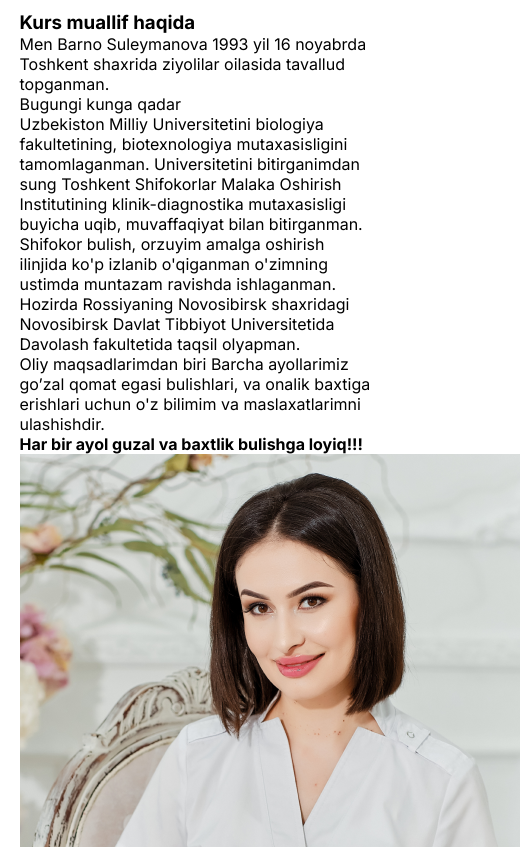
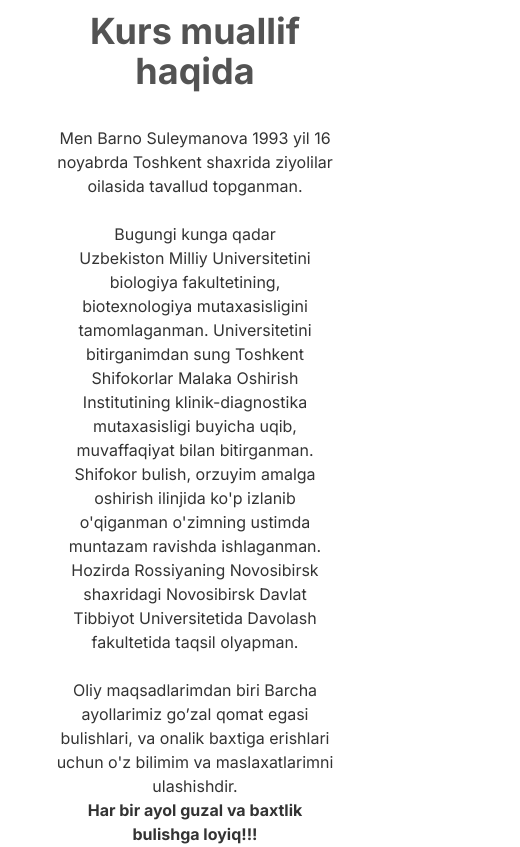
Before and after one commit to Salokhiddin99/barno-opa, a plain HTML site: page index.html in a window 390 px wide. Shown: the part 3740-4587 px from the top of the page, 520 px wide, since content can reach past the window. Drawn offline with Linux system fonts and the light colour scheme.

Commit message:
commitcsn

```diff
--- a/css/styles.css
+++ b/css/styles.css
@@ -23,10 +23,11 @@ a {
     height: 100%;
     background: url('/img/background.png');
 }
-.main-img{
+
+.main-img {
     position: relative;
-    top:4px;
-    height:100%;
+    top: 4px;
+    height: 100%;
 }
 
 .main-box {
@@ -103,9 +104,11 @@ a {
     width: 570px;
     border-radius: 10px;
 }
+
 .curs-card__link {
     margin-bottom: 20px;
 }
+
 .cours-link {
     font-weight: 500;
     font-size: 21.6522px;
@@ -118,6 +121,47 @@ a {
     margin-top: 80px;
 }
 
+.myself-box {
+    display: flex;
+    justify-content: space-between;
+    align-items: center;
+}
+
+.myself-text {
+    width: 570px;
+}
+
+.myself-text__title {
+    font-weight: 700;
+    font-size: 54px;
+    line-height: 64px;
+    color: rgba(40, 40, 40, 0.8);
+    margin-bottom: 45px;
+}
+
+.myself-text__subtitle {
+    font-size: 20px;
+    line-height: 24px;
+    color: rgba(0, 0, 0, 0.8);
+}
+
+.myself-img {
+    border-radius: 10px;
+    width: 480px;
+}
+.cours-end__page {
+    display: flex;
+    flex-direction: row-reverse;
+}
+.cours-end {
+    display: flex;
+    flex-direction: column;
+    align-items: flex-start;
+}
+
+.cours-videoyou {
+    margin-bottom: 20px;
+}
 @media only screen and (max-width: 1365px) {
     .maintext-title {
         font-size: 44px;
@@ -176,6 +220,23 @@ a {
         width: 450px;
     }
 
+    .myself-text {
+        width: 500px;
+    }
+
+    .myself-text__title {
+        font-size: 46px;
+        line-height: 54px;
+        margin-bottom: 40px;
+    }
+
+    .myself-text__subtitle {
+        font-size: 18px;
+    }
+
+    .myself-img {
+        width: 420px;
+    }
 }
 
 @media only screen and (max-width: 1065px) {
@@ -207,6 +268,24 @@ a {
 
     .curs-sale {
         width: 400px;
+    }
+
+    .myself-text {
+        width: 430px;
+    }
+
+    .myself-text__title {
+        font-size: 40px;
+        line-height: 46px;
+        margin-bottom: 35px;
+    }
+
+    .myself-text__subtitle {
+        font-size: 16px;
+    }
+
+    .myself-img {
+        width: 380px;
     }
 }
 
@@ -277,6 +356,37 @@ a {
         margin-left: 60px;
     }
 
+    .myself-box {
+        display: flex;
+        flex-direction: column;
+        align-items: center;
+    }
+
+    .myself-text {
+        width: 680px;
+        text-align: center;
+        margin-bottom: 40px;
+    }
+
+    .myself-text__title {
+        font-size: 54px;
+        line-height: 64px;
+    }
+
+    .myself-text__subtitle {
+        font-size: 20px;
+        line-height: 24px;
+    }
+
+    .myself-img {
+        width: 520px;
+    }
+
+    .cours-end {
+        display: flex;
+        flex-direction: column;
+        align-items: center;
+    }
 }
 
 @media only screen and (max-width: 768px) {
@@ -307,9 +417,20 @@ a {
         font-size: 19px;
     }
 
-    .curs-sale {
+    .curs-sale, .myself-text, .myself-img {
         width: 500px;
     }
+
+
+    .myself-text__title {
+        font-size: 50px;
+        line-height: 60px;
+    }
+
+    .myself-text__subtitle {
+        font-size: 19px;
+    }
+
 
 }
 
@@ -341,9 +462,17 @@ a {
         font-size: 18px;
     }
 
-    .curs-sale,
-    .curs-videos {
+    .curs-sale, .curs-videos, .myself-text, .myself-img {
         width: 380px;
+    }
+
+    .myself-text__title {
+        font-size: 40px;
+        line-height: 48px;
+    }
+
+    .myself-text__subtitle {
+        font-size: 18px;
     }
 }
 
@@ -373,7 +502,16 @@ a {
         font-size: 16px;
     }
 
-    .curs-sale {
+    .curs-sale, .myself-text, .myself-img {
         width: 280px;
     }
+
+    .myself-text__title {
+        font-size: 36px;
+        line-height: 40px;
+    }
+
+    .myself-text__subtitle {
+        font-size: 16px;
+    }
 }
--- a/index.html
+++ b/index.html
@@ -108,13 +108,30 @@
             <div class="myself-box">
                 <div class="myself-text">
                     <h3 class="myself-text__title">Kurs muallif haqida</h3>
-                    <p class="myself-text__subtitle">Men Barno Suleymanova 1993 yil 16 noyabrda Toshkent shaxrida ziyolilar oilasida tavallud topganman. <br> Bugungi kunga qadar <br> Uzbekiston Milliy Universitetini biologiya fakultetining, biotexnologiya mutaxasisligini tamomlaganman. Universitetini bitirganimdan sung Toshkent Shifokorlar Malaka Oshirish Institutining klinik-diagnostika mutaxasisligi buyicha uqib, muvaffaqiyat bilan bitirganman. Shifokor bulish, orzuyim amalga oshirish ilinjida ko'p izlanib o'qiganman o'zimning ustimda muntazam ravishda ishlaganman. Hozirda Rossiyaning Novosibirsk shaxridagi Novosibirsk Davlat Tibbiyot Universitetida Davolash fakultetida taqsil olyapman. <br> Oliy maqsadlarimdan biri Barcha ayollarimiz go’zal qomat egasi bulishlari, va onalik baxtiga erishlari uchun o'z bilimim va maslaxatlarimni ulashishdir. <br> <b>Har bir ayol guzal va baxtlik bulishga loyiq!!!</b>
+                    <p class="myself-text__subtitle">Men Barno Suleymanova 1993 yil 16 noyabrda Toshkent shaxrida ziyolilar oilasida tavallud topganman. <br><br> Bugungi kunga qadar <br> Uzbekiston Milliy Universitetini biologiya fakultetining, biotexnologiya mutaxasisligini tamomlaganman. Universitetini bitirganimdan sung Toshkent Shifokorlar Malaka Oshirish Institutining klinik-diagnostika mutaxasisligi buyicha uqib, muvaffaqiyat bilan bitirganman. Shifokor bulish, orzuyim amalga oshirish ilinjida ko'p izlanib o'qiganman o'zimning ustimda muntazam ravishda ishlaganman. Hozirda Rossiyaning Novosibirsk shaxridagi Novosibirsk Davlat Tibbiyot Universitetida Davolash fakultetida taqsil olyapman. <br><br> Oliy maqsadlarimdan biri Barcha ayollarimiz go’zal qomat egasi bulishlari, va onalik baxtiga erishlari uchun o'z bilimim va maslaxatlarimni ulashishdir. <br> <b>Har bir ayol guzal va baxtlik bulishga loyiq!!!</b>
                     </p>
                 </div>
-                <img src="/img/end-img.png" alt="end img">
+                <img src="/img/end-img.png" alt="end img" class="myself-img">
+            </div>
+        </div>
+    </section>
+
+    <section class="myself">
+        <div class="container">
+            <div class="myself-box cours-end__page">
+                <div class="myself-text">
+                    <h3 class="myself-text__title">Mukammal qomat</h3>
+                    <p class="myself-text__subtitle">Farg’ona shahrida “Mukammal qomat” jonli seminar. <br><br> Mukammal sog’liq, chiroyli qomat sohibasi bo‘lishni orzu qilasizmi? Orzudan amalga o‘tish vaqti keldi. <br><br> 16-iyul kuni Farg’ona shahrining Wine Garden restoranida hayotingizni o‘zgartirishi mumkin bo‘lgan 2 soatlik seminar bo‘lib o‘tadi. Seminarda siz sog‘lom, go‘zal va havas qilguli qomatga tez va oson erishish sirlari haqida bilib olasiz. <br><br> Qachon: 16-iyul <br>Qayerda: Farg’ona shahrining Wine Garden restoranida
+                    </p>
+                </div>
+                <div class="cours-end">
+                    <iframe class="curs-sale cours-videoyou" width="560" height="315" src="https://www.youtube.com/embed/CMBih7jM53M" title="YouTube video player" frameborder="0" allow="accelerometer; autoplay; clipboard-write; encrypted-media; gyroscope; picture-in-picture" allowfullscreen></iframe>
+                    <a href="https://t.me/barno_dietolog
+                    " class="maintext-link">Ro‘yxatdan o’tish <i class="fa-solid fa-arrow-right-long"></i></a>
+                </div>
+
             </div>
         </div>
     </section>
 </body>
-
 </html>
```
